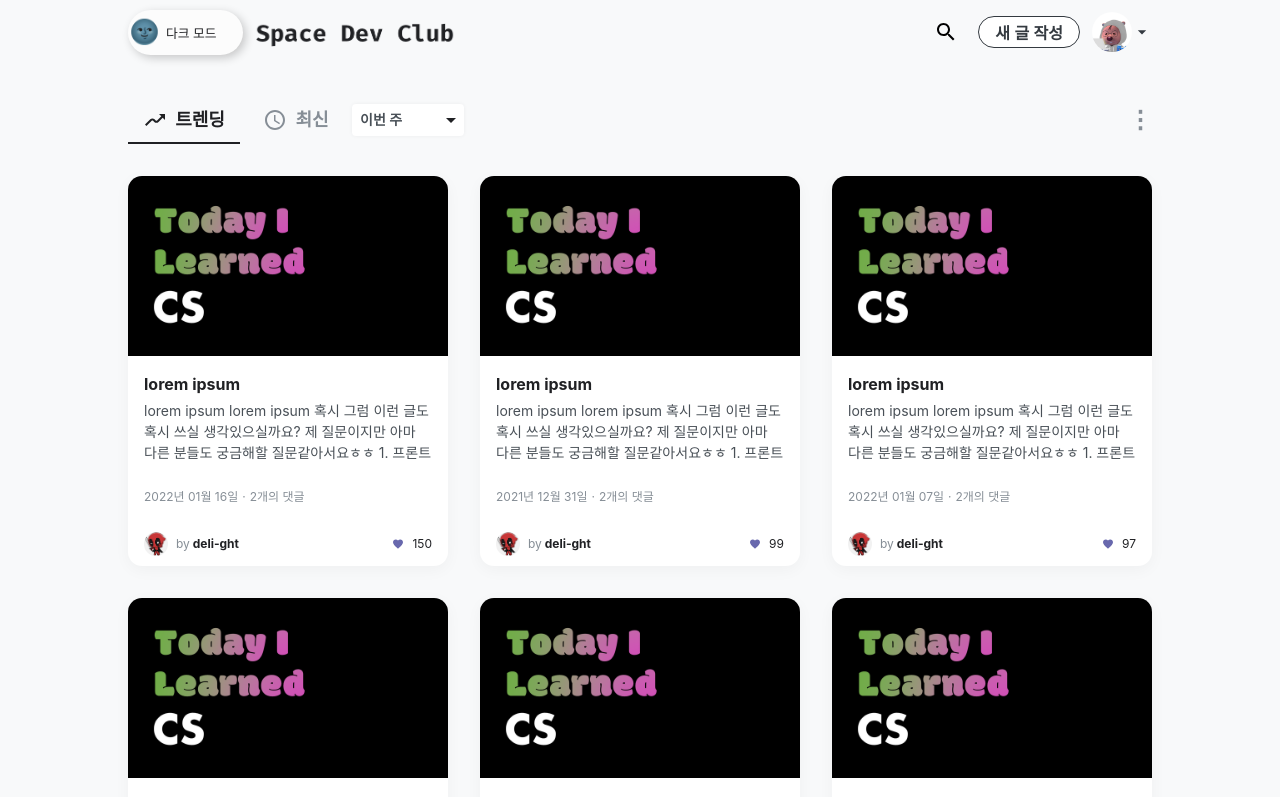
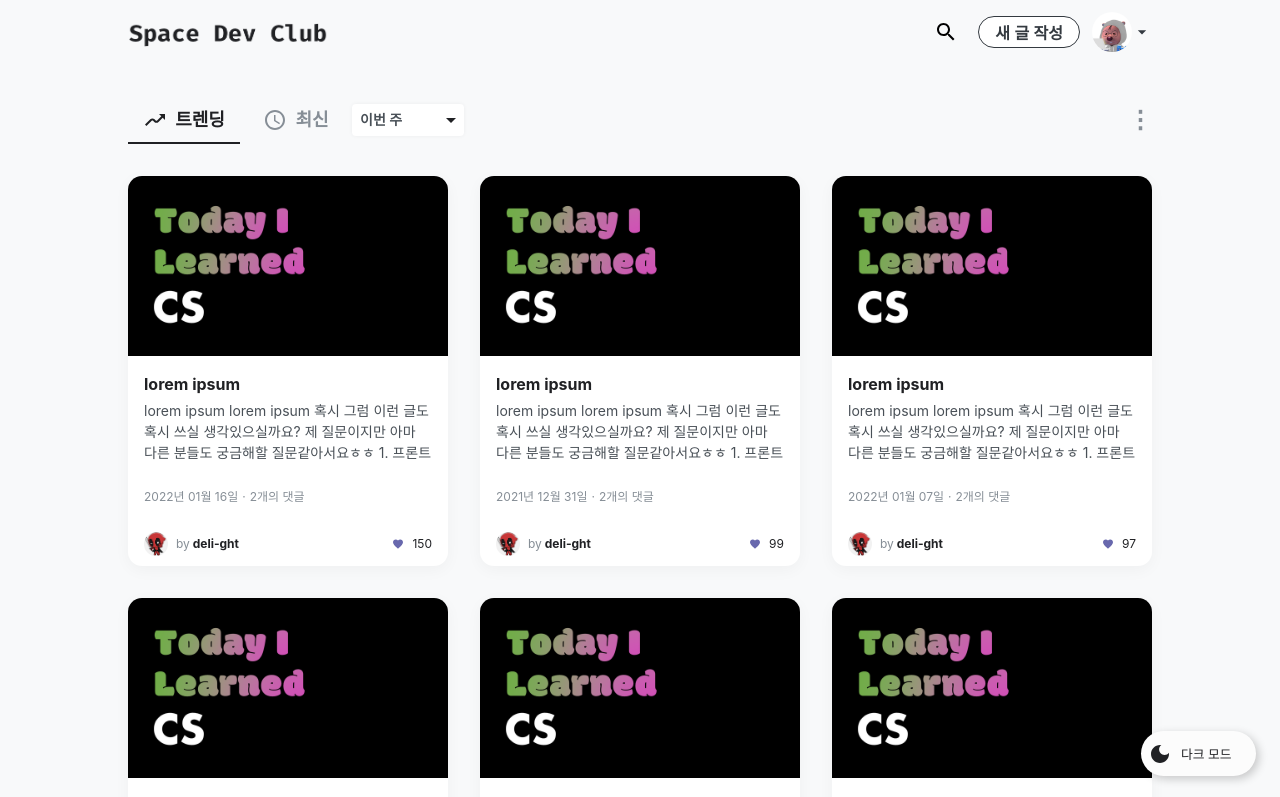
Before and after one commit to SPACE-DEV-CLUB/SPACE_DEV_CLUB_FRONT, a Next.js app: page / in a window 1280 px wide. Shown: the top 797 px of the page. Built offline with nearby package versions, Linux system fonts and the light colour scheme; a web font is replaced by a local one.

Commit message:
💄 다크모드 토클버튼 위치 및 UI 수정
Co-authored-by: kykim00 <kykim00@users.noreply.github.com>

```diff
--- a/src/components/Home/DarkModetoggle.tsx
+++ b/src/components/Home/DarkModetoggle.tsx
@@ -2,18 +2,21 @@ import React, { ReactElement, useContext } from 'react';
 import styled from '@emotion/styled';
 import { ThemeContext } from '../../pages/_app';
 import { lightTheme, Theme } from '../../styles/theme';
+import LightModeIcon from '@mui/icons-material/LightMode';
+import DarkModeIcon from '@mui/icons-material/DarkMode';
 
 interface ToggleProps {
   theme: Theme;
 }
 
 const ToggleButton = styled('button')<ToggleProps>`
-  // position: fixed;
+  position: fixed;
   width: 115px;
   height: 45px;
   right: 1.5rem;
   bottom: 1.5rem;
   border-radius: 30px;
+  padding-left: 2px;
   cursor: pointer;
   display: flex;
   flex-direction: row;
@@ -22,7 +25,6 @@ const ToggleButton = styled('button')<ToggleProps>`
   background: ${({ theme }) => theme.TOGGLE_BACKGROUND};
   color: ${({ theme }) => theme.MAIN_FONT};
   box-shadow: 3px 3px 10px rgba(0, 0, 0, 0.2);
-  // z-index: 10000;
 
   &:hover {
     filter: brightness(
@@ -54,18 +56,14 @@ export default function DarkModeToggle(): ReactElement {
       {theme === lightTheme ? (
         <>
           <Emoji>
-            <span role="img" aria-label="darkMoon">
-              🌚
-            </span>
+            <DarkModeIcon aria-label="darkMoon" />
           </Emoji>
           <ModeContent>다크 모드</ModeContent>
         </>
       ) : (
         <>
           <Emoji>
-            <span role="img" aria-label="lightSun">
-              🌞
-            </span>
+            <LightModeIcon aria-label="lightSun" />
           </Emoji>
           <ModeContent>라이트 모드</ModeContent>
         </>
--- a/src/components/Home/Header.tsx
+++ b/src/components/Home/Header.tsx
@@ -2,13 +2,11 @@ import styled from '@emotion/styled';
 import Image from 'next/image';
 import { MEDIA_QUERY_END_POINT, PALLETS_LIGHT } from '../../constants';
 import SearchIcon from '@mui/icons-material/Search';
-import DarkModetoggle from './DarkModetoggle';
 
 export const Header = (): JSX.Element => {
   return (
     <HeaderContainer>
       <HeaderUtils>
-        <DarkModetoggle />
         <LogoLink>
           <Image
             src="/image/스데브로고.png"
--- a/src/pages/_app.tsx
+++ b/src/pages/_app.tsx
@@ -5,6 +5,7 @@ import { css, Global, ThemeProvider } from '@emotion/react';
 import { GlobalStyle } from '../styles/global-styles';
 import { lightTheme, darkTheme, Theme } from '../styles/theme';
 import { useDarkMode } from '../hooks/useDarkMode';
+import DarkModeToggle from '../components/Home/DarkModetoggle';
 
 interface ContextProps {
   theme: Theme;
@@ -27,6 +28,7 @@ function MyApp({ Component, pageProps }: AppProps) {
           styles={GlobalStyle(theme === lightTheme ? lightTheme : darkTheme)}
         />
         <Component {...pageProps} />
+        <DarkModeToggle />
       </>
     </ThemeContext.Provider>
   );
```
